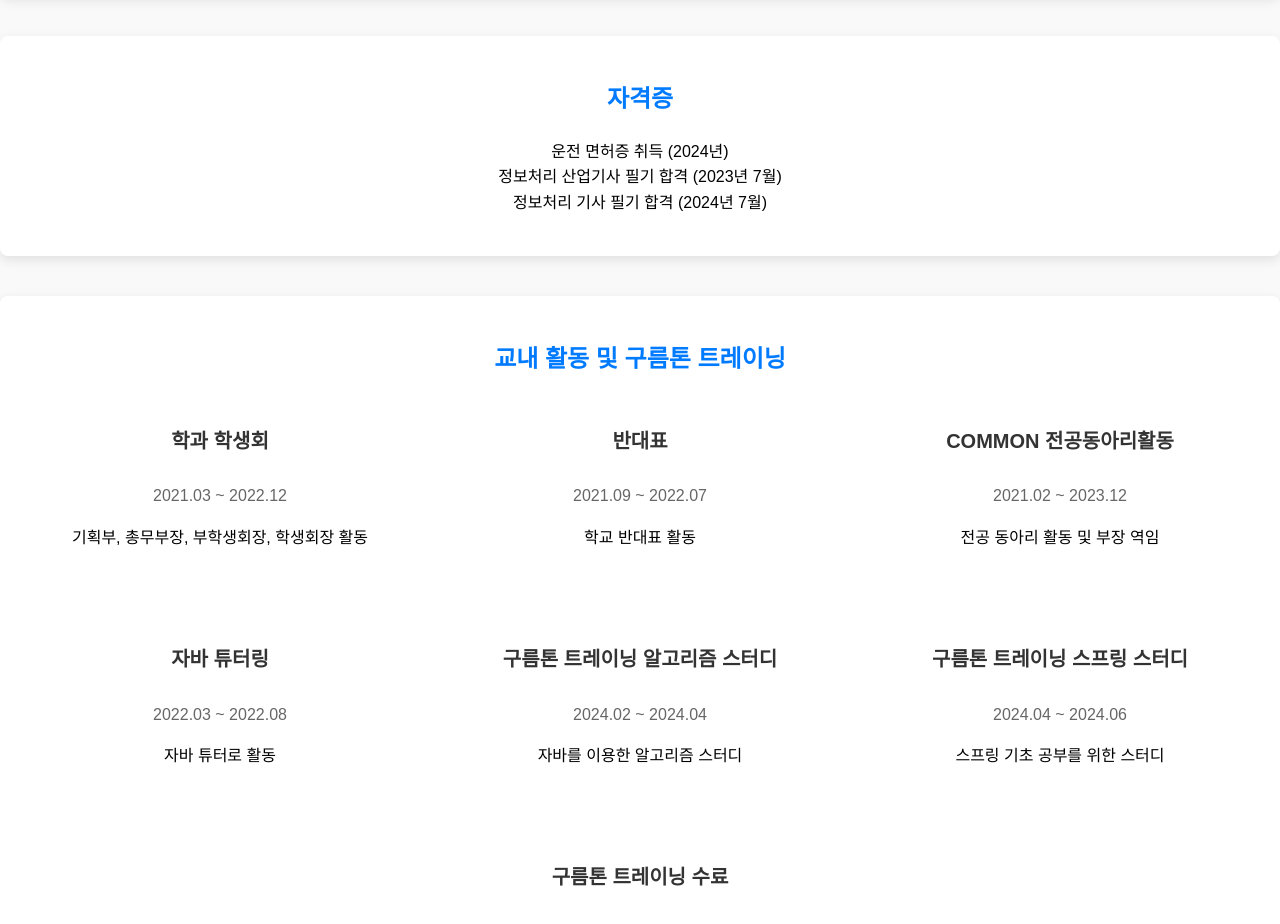
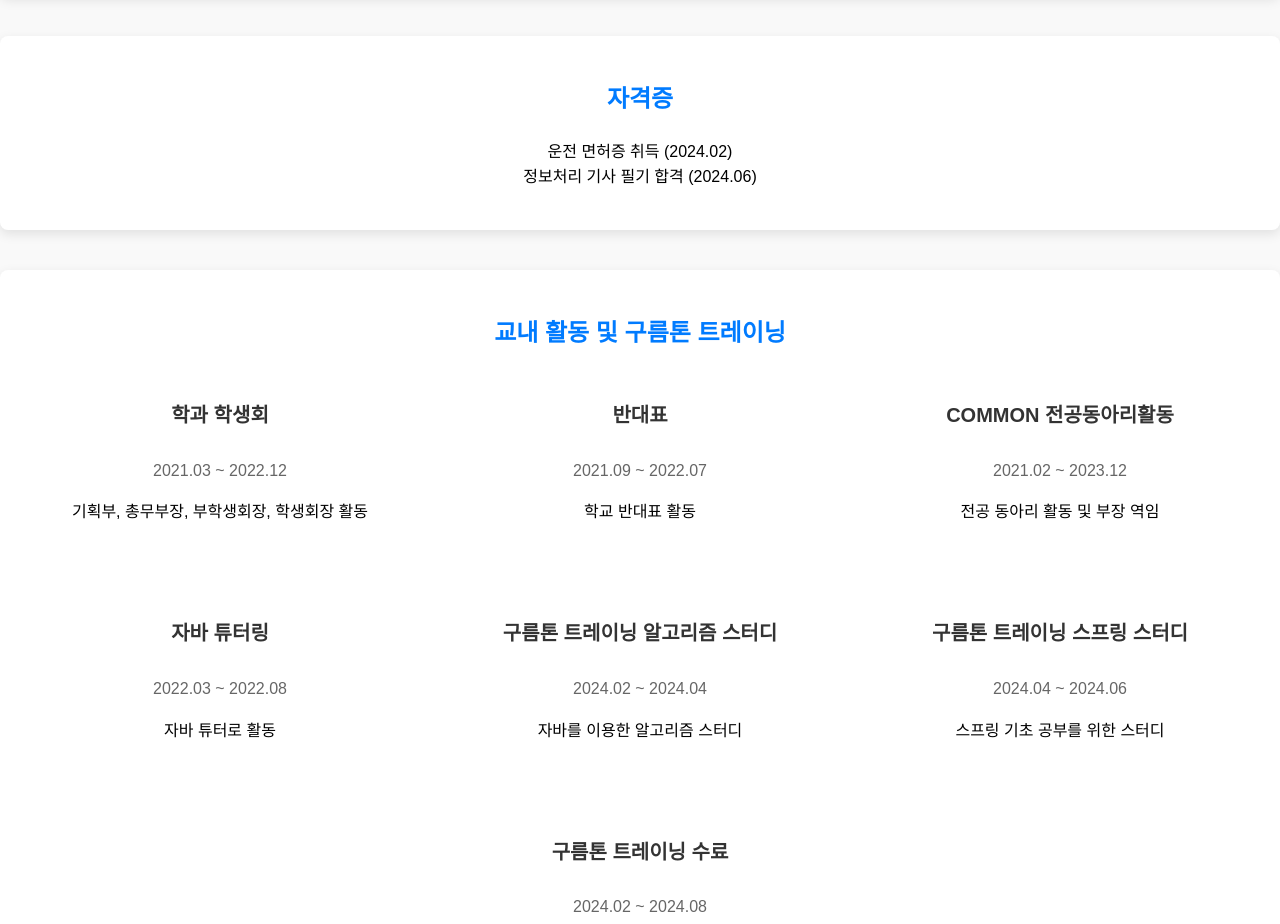
Before and after one commit to KimSuMin123/dev-resume-site, a React (Create React App) app: page / in a window 1280 px wide. Shown: the part 2660-3584 px from the top of the page. Built offline with nearby package versions, Linux system fonts and the light colour scheme; the HTML template or start-up script is replaced by a standard one.

Commit message:
Update ExperienceActivities.js

```diff
--- a/src/components/ExperienceActivities.js
+++ b/src/components/ExperienceActivities.js
@@ -24,9 +24,9 @@ const ExperienceActivities = () => {
 <section style={sectionStyle}>
         <h3 style={subHeadingStyle}>자격증</h3>
         <ul style={listStyle}>
-          <li>운전 면허증 취득 (2024년)</li>
-<li>정보처리 산업기사 필기 합격 (2023년 7월)</li>
-<li>정보처리 기사 필기 합격 (2024년 7월)</li>
+<li>운전 면허증 취득 (2024.02)</li>
+<li>정보처리 기사 필기 합격 (2024.06)</li>
+
         </ul>
       </section>
 
```
